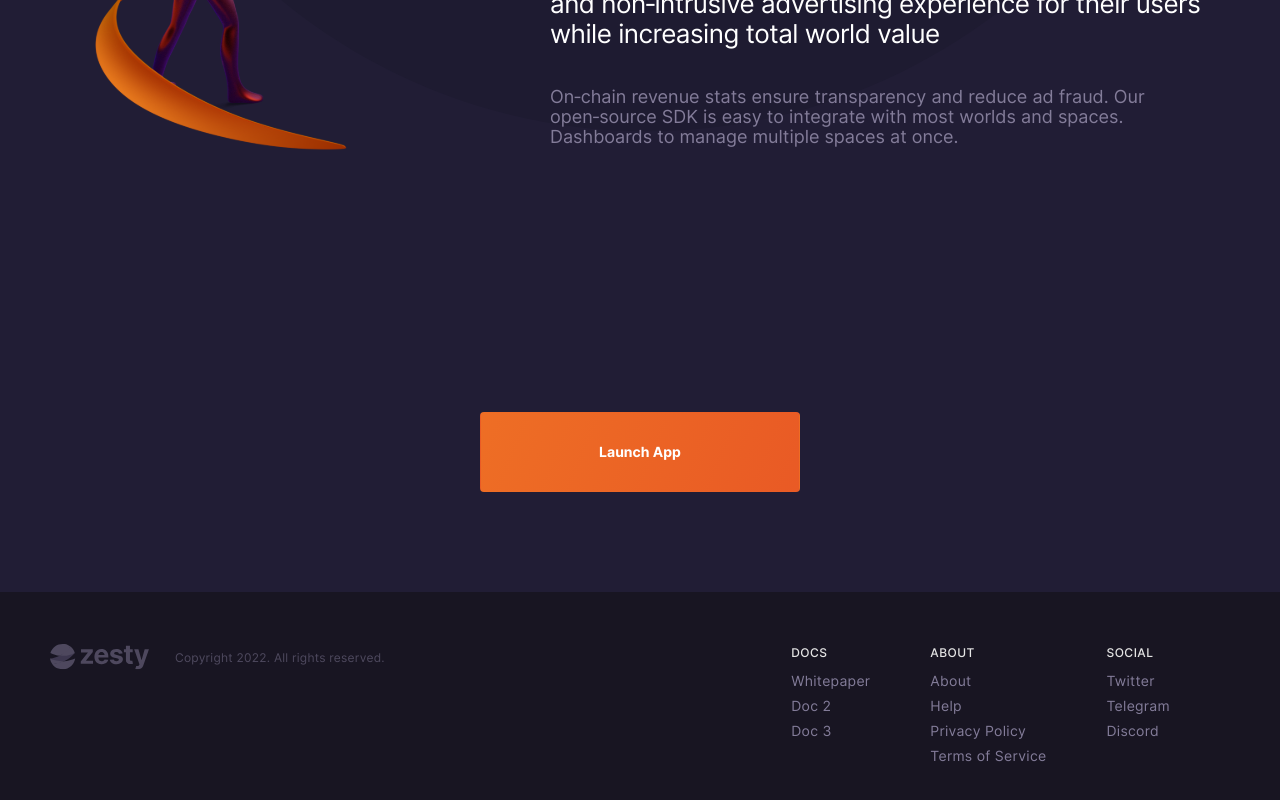
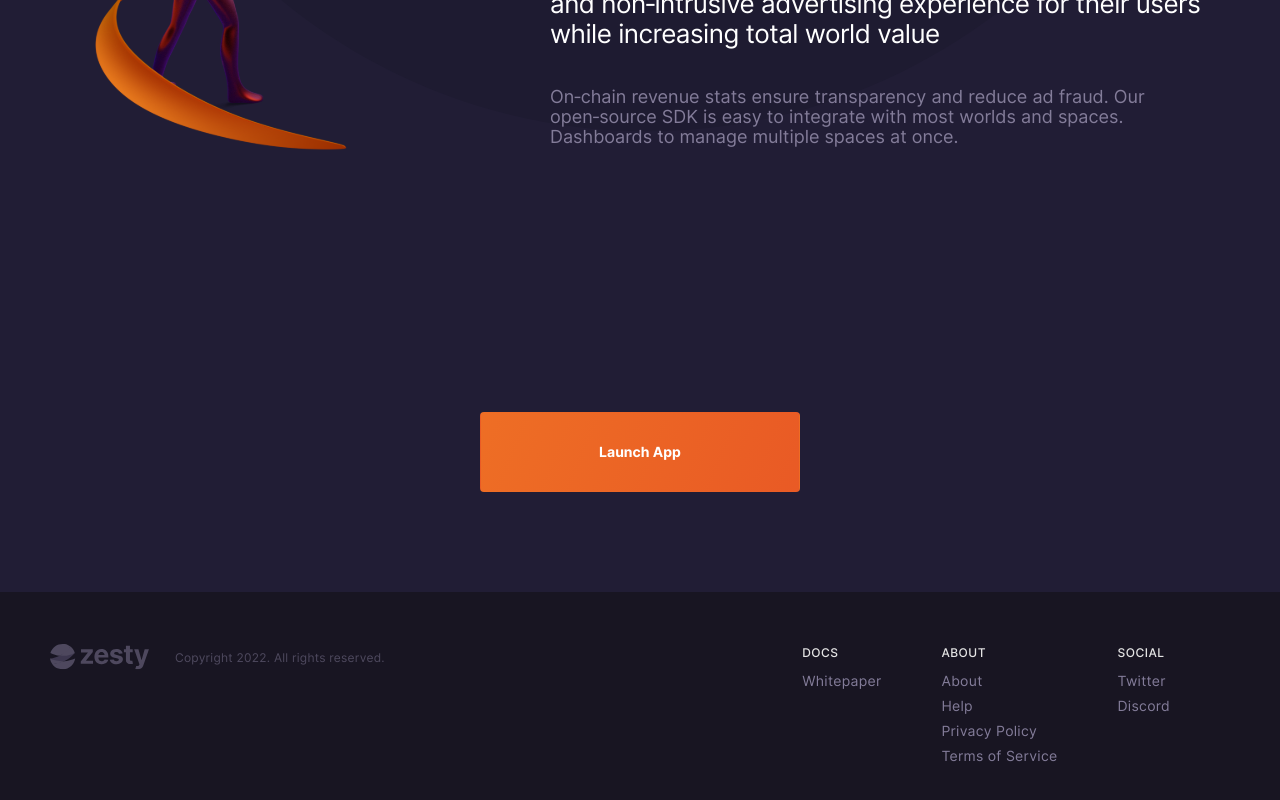
Before and after one commit to Komitaji/landing-page-v2, a Next.js app: page / in a window 1280 px wide. Shown: the part 2281-3081 px from the top of the page. Built offline with nearby package versions, Linux system fonts and the light colour scheme.

Commit message:
remove unneeded links

```diff
--- a/src/pages/LandingPage.tsx
+++ b/src/pages/LandingPage.tsx
@@ -96,8 +96,6 @@ export default function LandingPage() {
           <div>
             <label>Docs</label>
             <a href={whitepaperUrl} target="_blank" rel="noopener noreferrer">Whitepaper</a>
-            <a href="/" target="_blank" rel="noopener noreferrer">Doc 2</a>
-            <a href="/" target="_blank" rel="noopener noreferrer">Doc 3</a>
           </div>
           <div>
             <label>About</label>
@@ -109,7 +107,6 @@ export default function LandingPage() {
           <div>
             <label>Social</label>
             <a href="https://twitter.com/zestymarket" target="_blank" rel="noopener noreferrer">Twitter</a>
-            <a href="/" target="_blank" rel="noopener noreferrer">Telegram</a>
             <a href="https://discord.gg/4Jc3XhM5mp" target="_blank" rel="noopener noreferrer">Discord</a>
           </div>
         </div>
```
